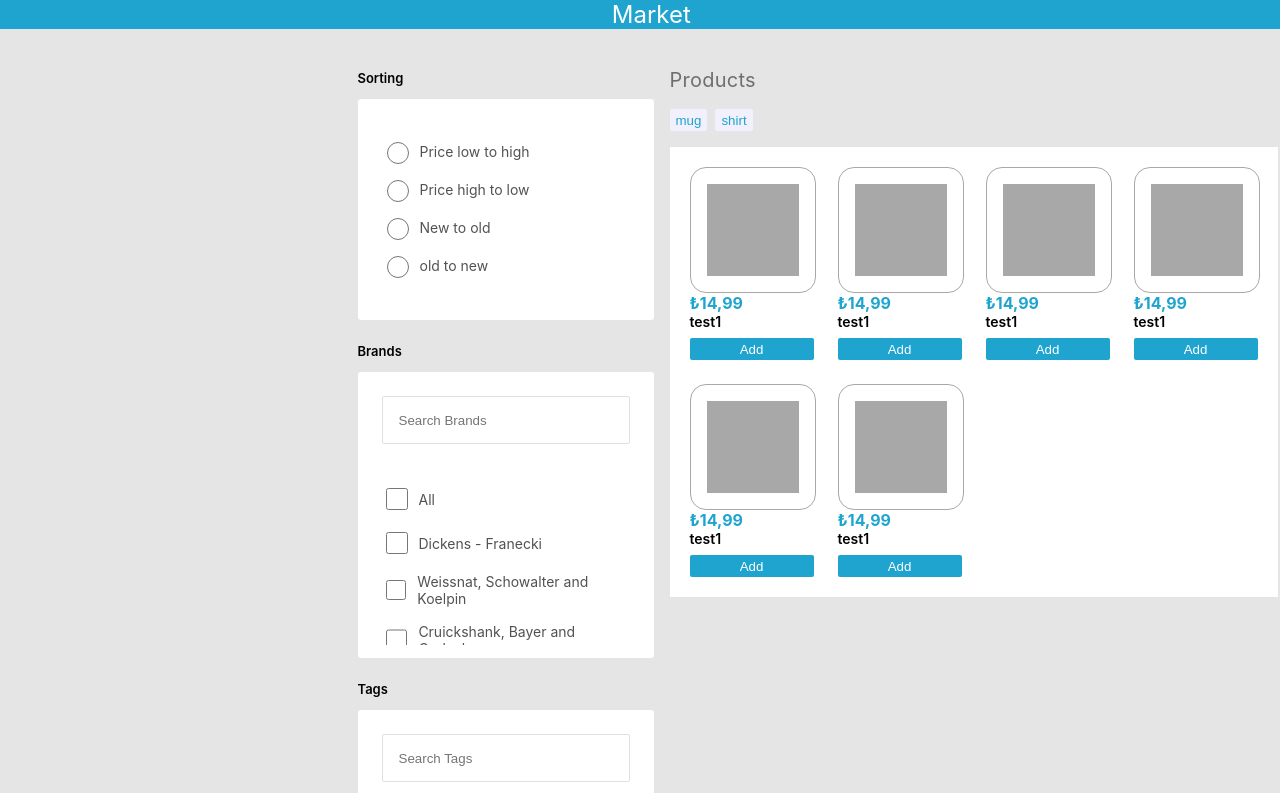
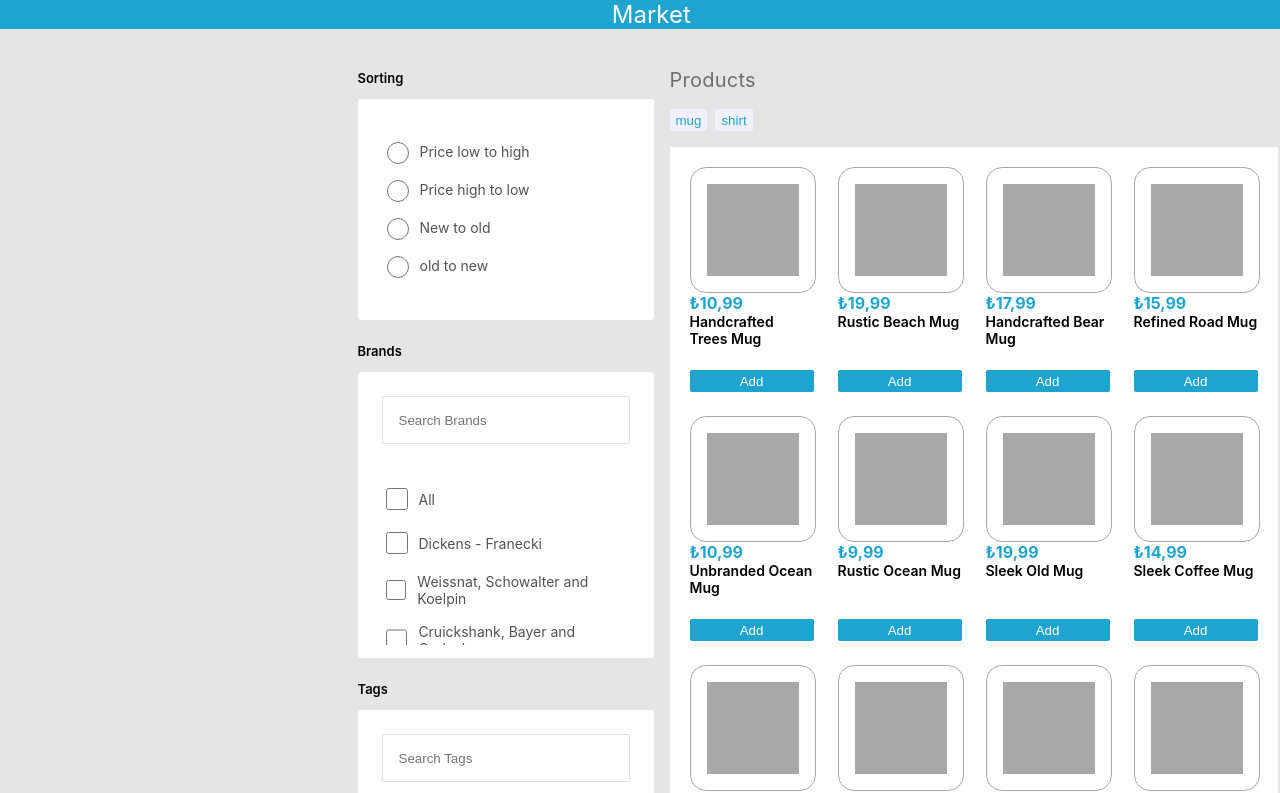
Before and after one commit to ahmedsalihh/Market, a React (Create React App) app: page / in a window 1280 px wide. Shown: the top 793 px of the page. Built offline with nearby package versions, Linux system fonts and the light colour scheme; data requests are answered from the project's data file.

Commit message:
Add redux to productContainer

```diff
--- a/src/App.js
+++ b/src/App.js
@@ -17,26 +17,6 @@ function App() {
     { id: 's4', label: 'old to new' },
   ];
 
-  const brandsItems = [
-    { id: 'b1', label: 'All' },
-    { id: 'b2', label: 'Brand 1' },
-    { id: 'b3', label: 'Brand 2' },
-    { id: 'b4', label: 'Brand 3' },
-    { id: 'b5', label: 'Brand 4' },
-    { id: 'b6', label: 'Brand 5' },
-    { id: 'b7', label: 'Brand 6' },
-  ];
-
-  const tagsItems = [
-    { id: 't1', label: 'Tag 1' },
-    { id: 't2', label: 'Tag 2' },
-    { id: 't3', label: 'Tag 3' },
-    { id: 't4', label: 'Tag 4' },
-    { id: 't5', label: 'Tag 5' },
-    { id: 't6', label: 'Tag 6' },
-    { id: 't7', label: 'Tag 7' },
-  ];
-
   const chratItems = [
     { id: 1, name: 'Item1', amount: '14.99', count: 1 },
     { id: 2, name: 'Item2', amount: '13.99', count: 1 },
@@ -49,8 +29,8 @@ function App() {
         <Layout>
           <Sidebar>
             <SortingComponent items={sortingItems} />
-            <BrandsContainer title='Brands' items={brandsItems} />
-            <TagsContainer title='Tags' items={tagsItems} />
+            <BrandsContainer title='Brands' />
+            <TagsContainer title='Tags' />
           </Sidebar>
           <Content>
             <ProductsContainer />
--- a/src/components/ProductCard/index.js
+++ b/src/components/ProductCard/index.js
@@ -4,6 +4,8 @@ import Button from '../Button';
 const ProductCardStyled = styled.div`
   display: flex;
   flex-direction: column;
+  width: 124px;
+  height: 225px;
   width: 124px;
 `;
 
@@ -34,7 +36,7 @@ const ProductNameStyled = styled.span`
   margin-bottom: 8px;
 `;
 
-const ProductCard = ({ id, amount, name }) => {
+const ProductCard = ({ id, price, name }) => {
   const onAddClick = id => {
     console.log('added', id);
   };
@@ -44,10 +46,12 @@ const ProductCard = ({ id, amount, name }) => {
         <ImageContainer></ImageContainer>
       </ProductCardContainerStyled>
       <AmountStyled>
-        {amount.toLocaleString('tr-TR', { style: 'currency', currency: 'TRY' })}
+        {price.toLocaleString('tr-TR', { style: 'currency', currency: 'TRY' })}
       </AmountStyled>
       <ProductNameStyled>{name}</ProductNameStyled>
-      <Button onClick={() => onAddClick(id)}>Add</Button>
+      <Button style={{ marginTop: 'auto' }} onClick={() => onAddClick(id)}>
+        Add
+      </Button>
     </ProductCardStyled>
   );
 };
--- a/src/components/Sidebar/index.js
+++ b/src/components/Sidebar/index.js
@@ -1,7 +1,8 @@
 import styled from 'styled-components';
 
 const SidebarStyled = styled.div`
-  display: grid;
+  display: flex;
+  flex-direction: column;
   grid-gap: 20px;
   width: 296px;
   padding-top: 38.36px;
--- a/src/containers/ProductContainer/index.js
+++ b/src/containers/ProductContainer/index.js
@@ -1,8 +1,12 @@
 import PropTypes from 'prop-types';
+import { useEffect } from 'react';
+import { connect } from 'react-redux';
 import styled from 'styled-components';
 
 import FilterComponent from '../../components/FilterComponent';
 import ProductCard from '../../components/ProductCard';
+
+import * as productActions from '../../redux/actions/productActions';
 
 const ProductContainerStyled = styled.div`
   display: grid;
@@ -26,7 +30,11 @@ const filteItems = [
   { id: 2, name: 'shirt' },
 ];
 
-const ProductsContainer = ({ products }) => {
+const ProductsContainer = ({ products, getProducts }) => {
+  useEffect(() => {
+    getProducts();
+  }, [getProducts]);
+
   const onFilter = selectedItems => {
     console.group(selectedItems);
   };
@@ -36,7 +44,7 @@ const ProductsContainer = ({ products }) => {
       <FilterComponent items={filteItems} onFilter={onFilter} />
       <ProductContainerStyled>
         {products.map(product => (
-          <ProductCard key={product.id} {...product} />
+          <ProductCard key={product.slug} {...product} />
         ))}
       </ProductContainerStyled>
     </>
@@ -47,51 +55,22 @@ ProductsContainer.propTypes = {
   products: PropTypes.arrayOf(
     PropTypes.shape({
       image: PropTypes.string.isRequired,
-      amount: PropTypes.number.isRequired,
-      id: PropTypes.number.isRequired,
+      prıce: PropTypes.number.isRequired,
+      slug: PropTypes.number.isRequired,
     }),
   ).isRequired,
 };
 
-ProductsContainer.defaultProps = {
-  products: [
-    {
-      id: 1,
-      image: '',
-      name: 'test1',
-      amount: 14.99,
-    },
-    {
-      id: 2,
-      image: '',
-      name: 'test1',
-      amount: 14.99,
-    },
-    {
-      id: 3,
-      image: '',
-      name: 'test1',
-      amount: 14.99,
-    },
-    {
-      id: 4,
-      image: '',
-      name: 'test1',
-      amount: 14.99,
-    },
-    {
-      id: 5,
-      image: '',
-      name: 'test1',
-      amount: 14.99,
-    },
-    {
-      id: 6,
-      image: '',
-      name: 'test1',
-      amount: 14.99,
-    },
-  ],
+const mapStateToProps = state => {
+  return {
+    products: state.products.products,
+  };
 };
 
-export default ProductsContainer;
+const mapDispatchToProps = dispatch => {
+  return {
+    getProducts: () => dispatch(productActions.getProducts()),
+  };
+};
+
+export default connect(mapStateToProps, mapDispatchToProps)(ProductsContainer);
--- a/src/containers/TagsContainer/index.js
+++ b/src/containers/TagsContainer/index.js
@@ -1,5 +1,5 @@
 import PropTypes from 'prop-types';
-import { useEffect, useState } from 'react';
+import { useEffect } from 'react';
 import { connect } from 'react-redux';
 import styled from 'styled-components';
 
@@ -46,7 +46,7 @@ const ListContainer = styled.div`
 const TagsContainer = ({ tags, title, getTags, setFilter }) => {
   useEffect(() => {
     getTags();
-  }, []);
+  }, [getTags]);
 
   const onSearch = e => {
     setFilter(e.target.value);
@@ -76,11 +76,7 @@ const TagsContainer = ({ tags, title, getTags, setFilter }) => {
 };
 
 TagsContainer.propTypes = {
-  tags: PropTypes.arrayOf(
-    PropTypes.shape({
-      name: PropTypes.string.isRequired,
-    }),
-  ).isRequired,
+  tags: PropTypes.arrayOf(PropTypes.string.isRequired).isRequired,
 };
 
 const mapStateToProps = state => {
--- /dev/null
+++ b/src/redux/actions/productActions.js
@@ -0,0 +1,32 @@
+import Axios from 'axios';
+
+export const FETCH_PRODUCTS = 'FETCH_PRODUCTS';
+export const FETCH_PRODUCTS_SUCCESS = 'FETCH_PRODUCTS_SUCCESS';
+export const FETCH_PRODUCTS_FAIL = 'FETCH_PRODUCTS_FAIL';
+
+export const getProducts = () => {
+  return async dispatch => {
+    try {
+      const products = await Axios.get(
+        'http://localhost:3000/items?_page=1&_limit=20',
+      );
+      dispatch(getProductsSuccess(products.data));
+    } catch (error) {
+      dispatch(getProductsFail(error));
+    }
+  };
+};
+
+export const getProductsSuccess = products => {
+  return {
+    type: FETCH_PRODUCTS_SUCCESS,
+    products,
+  };
+};
+
+export const getProductsFail = error => {
+  return {
+    type: FETCH_PRODUCTS_FAIL,
+    error,
+  };
+};
--- a/src/redux/modules/index.js
+++ b/src/redux/modules/index.js
@@ -3,12 +3,14 @@ import { connectRouter } from 'connected-react-router';
 
 import brands from './brandReducer';
 import tags from './tagReducer';
+import products from './productReducer';
 
 const createRootReducer = history =>
   combineReducers({
     router: connectRouter(history),
     brands,
     tags,
+    products,
   });
 
 export default createRootReducer;
--- /dev/null
+++ b/src/redux/modules/productReducer.js
@@ -0,0 +1,16 @@
+import * as productActions from '../actions/productActions';
+
+const defaultState = {
+  products: [],
+  error: null,
+};
+
+// eslint-disable-next-line import/no-anonymous-default-export
+export default (state = defaultState, action) => {
+  switch (action.type) {
+    case productActions.FETCH_PRODUCTS_SUCCESS:
+      return { ...state, products: [...action.products], error: null };
+    default:
+      return state;
+  }
+};
```
Also changed, not shown: src/containers/BrandsContainer/index.js (+0 -13 lines).
